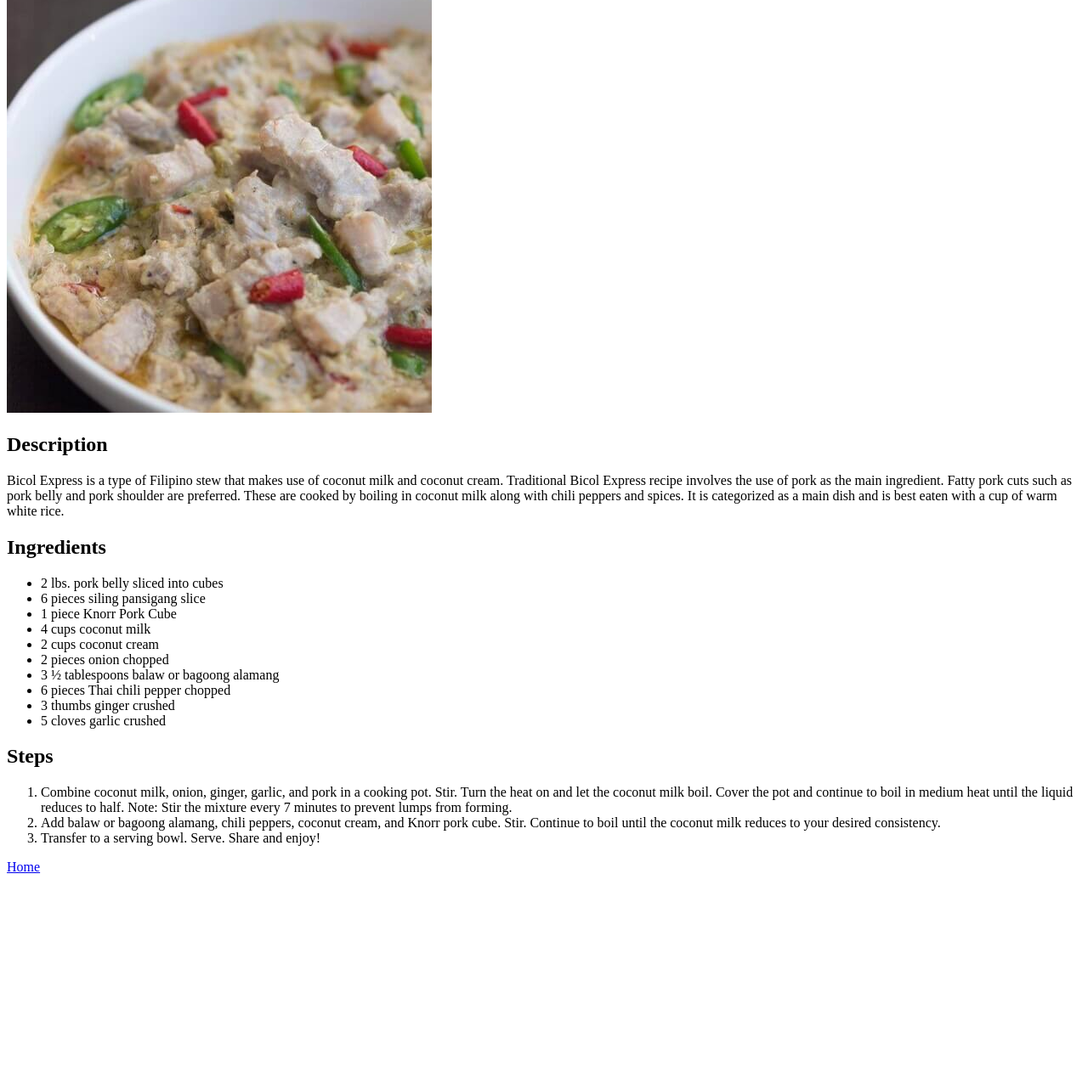
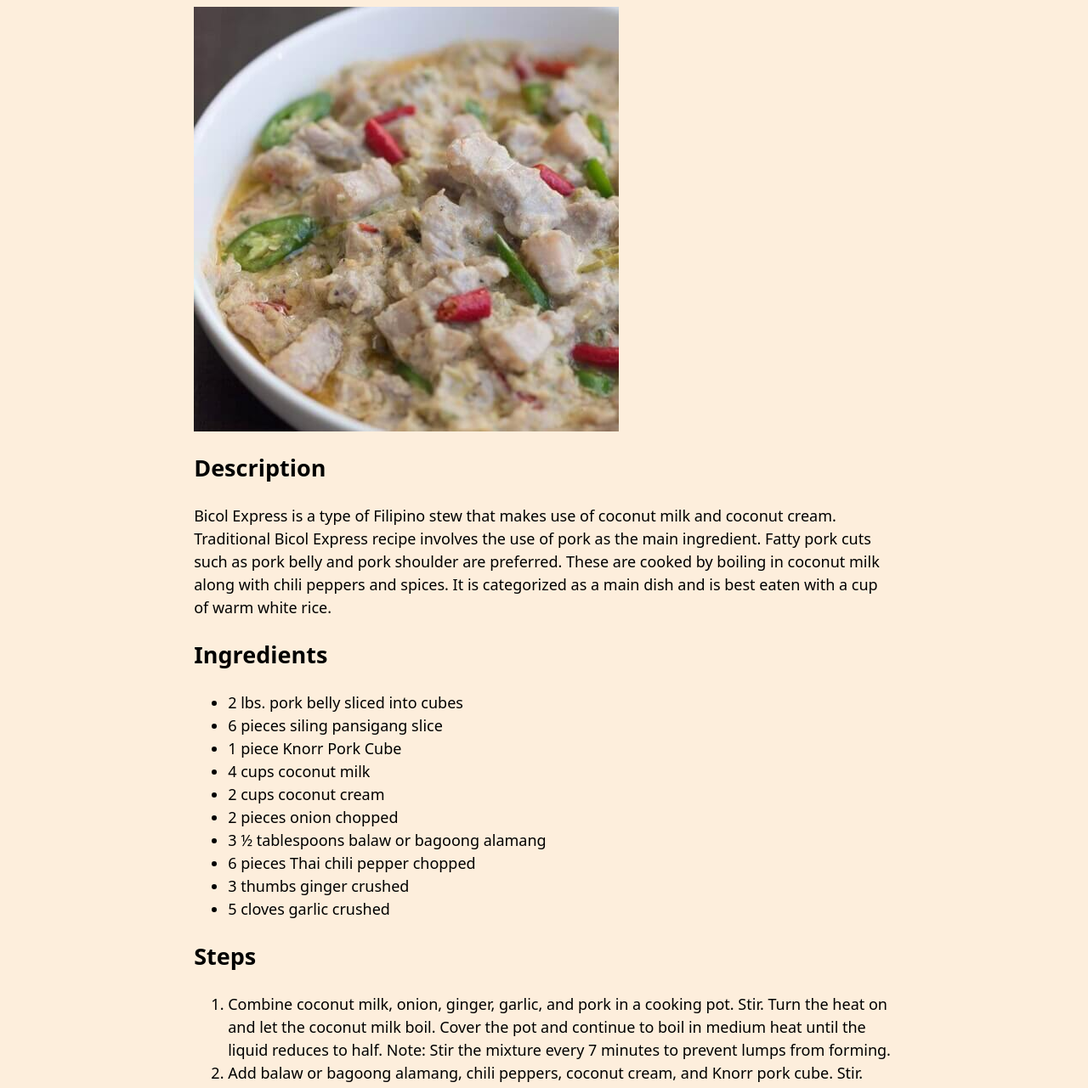
Before and after one commit to mgemzon/odin-recipes, a plain HTML site: page recipes/bicol-express.html in a window 1280 px wide. Shown: the part 94-1375 px from the top of the page at 85% size. Before the commit the page ends 1132 px from the top, so only its background shows below. Drawn offline with Linux system fonts and the light colour scheme.

Commit message:
Add initial style for website
Got inspiration from Kevin Powell's "Stop over-engineering your CSS"
video. Minimalist design for now, but planning to add more elements
such as different colors on title and content.

```diff
--- a/recipes/bicol-express.html
+++ b/recipes/bicol-express.html
@@ -3,6 +3,7 @@
     <head>
         <meta charset="UTF-8">
         <title>Odin Recipes - Bicol Express</title>
+        <link rel="stylesheet" href="../style.css">
     </head>
     <body>
         <h1>Bicol Express</h1>
--- /dev/null
+++ b/style.css
@@ -0,0 +1,25 @@
+* {
+    font-family: system-ui;
+}
+
+body {
+    width: 80ch;
+    line-height: 1.5;
+    font-size: 1.125rem;
+    margin-inline: auto;
+    background-color: #FDEEDC;
+}
+
+a {
+    text-decoration: none;
+    color: black;
+}
+
+a:hover {
+    color: #E38B29;
+}
+
+img {
+    max-width: 100%;
+    display: block;
+}
```
Also changed, not shown: index.html (+1 -0 lines), recipes/crispy-fried-chicken.html (+1 -0 lines), recipes/giniling.html (+1 -0 lines), recipes/pinoy-spaghetti.html (+1 -0 lines), recipes/tortang-talong.html (+1 -0 lines).
